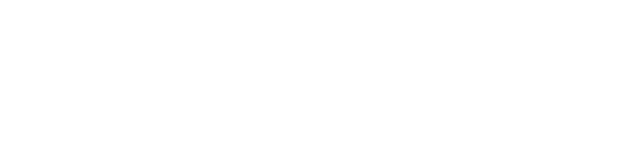
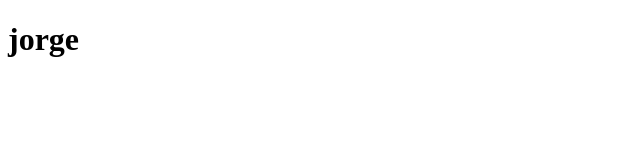
Before and after one commit to ProgramacionRenovada/ProyectoIndividual, a plain HTML site: page index.html in a window 1280 px wide. Shown: the whole page, without its empty margins (0-640 px from the left). Drawn offline with Linux system fonts and the light colour scheme.

Commit message:
se añade un h1 y se le coloca jorge

```diff
--- a/index.html
+++ b/index.html
@@ -7,6 +7,6 @@
     <title>Nojoda</title>
 </head>
 <body>
-
+    <h1>jorge</h1>
 </body>
 </html>
```
